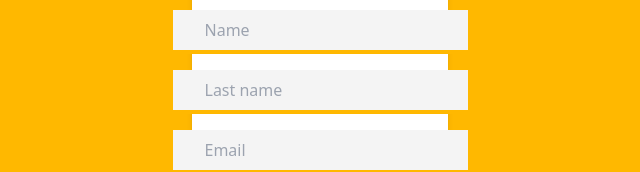
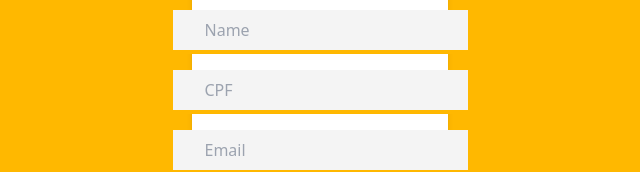
Before and after one commit to eduardo-victor/frontend-bank, a React (Vite) app: page /register in a window 1280 px wide. Shown: the part 178-350 px from the top of the page, without its empty margins (320-960 px from the left). Built offline with nearby package versions, Linux system fonts and the light colour scheme.

Commit message:
👌 IMPROVE: Create register function

```diff
--- a/package.json
+++ b/package.json
@@ -14,12 +14,17 @@
     "@fortawesome/free-solid-svg-icons": "^6.2.1",
     "@fortawesome/react-fontawesome": "^0.2.0",
     "@heroicons/react": "^2.0.13",
+    "@types/react-input-mask": "^3.0.2",
+    "axios": "^1.2.0",
     "react": "^18.2.0",
     "react-dom": "^18.2.0",
+    "react-imask": "^6.4.3",
+    "react-input-mask": "^3.0.0-alpha.2",
     "react-router-dom": "^6.4.3",
     "reactjs-popup": "^2.0.5"
   },
   "devDependencies": {
+    "@types/node": "^18.11.9",
     "@types/react": "^18.0.24",
     "@types/react-dom": "^18.0.8",
     "@vitejs/plugin-react": "^2.2.0",
--- a/src/pages/RegisterPage.tsx
+++ b/src/pages/RegisterPage.tsx
@@ -1,24 +1,52 @@
-import React from 'react'
+import axios from 'axios'
+import React, { useEffect, useState } from 'react'
 import { Link } from 'react-router-dom'
 
+
 const RegisterPage = () => {
+
+  const [register, setRegister] = useState({
+    'name': '',
+    'cpf': '',
+    'email': '',
+    'gender': 'M ',
+    'wage': '',
+    'phone': '',
+    'password': '',
+    'born_date': ''
+  })
+
+  const onInputChange = (evt: any) => {
+    evt.preventDefault()
+    setRegister({...register, [evt.target.name]: evt.target.value })
+    console.log(register)
+  }
+
+  const registerUser = () => {
+    axios.post('http://127.0.0.1:8000/api/client/', register)
+    .then((res) => {
+      console.log(res)
+    })
+  }
+
   return (
     <div className='w-full h-screen bg-yellow flex items-center justify-center flex-col gap-4'>
       <Link to="/" className='font-quicksand font-bold text-6xl text-white [text-shadow:_0_2px_0_rgb(0_0_0_/_20%)] hover:transition-all hover:translate-y-1 hover:duration-300 hover:ease-in'>bankey</Link>
         <div className='w-[85vw] h-[85vh] lg:w-[20vw] lg:h-[vh] bg-white rounded-md shadow-md flex flex-col items-center justify-center'>
-            <form className='h-[80vh] w-[85vw] flex flex-col items-center justify-center gap-4 '>
+            <form onSubmit={registerUser} className='h-[80vh] w-[85vw] flex flex-col items-center justify-center gap-4 '>
             <h1 className='font-inter text-3xl text-yellow font-bold [text-shadow:_0_2px_0_rgb(0_0_0_/_20%)]'>SIGN UP</h1>
-                <input type="text" placeholder='Name' className='py-2 px-8 bg-[#F4F4F4] border-b-4 border-yellow outline-none'/>
-                <input type="text" placeholder='Last name' className='py-2 px-8 bg-[#F4F4F4] border-b-4 border-yellow outline-none'/>
-                <input type="email" placeholder='Email' className='py-2 px-8 bg-[#F4F4F4] border-b-4 border-yellow outline-none'/>
-                <select name="" id="" className='py-2 px-[11.5vh] lg:px-[11vh] lg:py-[0.6vw] font-inter border-b-4 border-yellow bg-[#F4F4F4]'>
+                <input type="text" placeholder='Name' name="name" onChange={onInputChange} className='py-2 px-8 bg-[#F4F4F4] border-b-4 border-yellow outline-none'/>
+                <input type="text" placeholder='CPF' name='cpf' onChange={onInputChange} className='py-2 px-8 bg-[#F4F4F4] border-b-4 border-yellow outline-none'/>
+                <input type="email" placeholder='Email' name='email' onChange={onInputChange} className='py-2 px-8 bg-[#F4F4F4] border-b-4 border-yellow outline-none'/>
+                <select name="gender" id="" onChange={onInputChange} className='py-2 px-[11.5vh] lg:px-[11vh] lg:py-[0.6vw] font-inter border-b-4 border-yellow bg-[#F4F4F4]'>
                     <option value="M" className='font-inter'>Male</option>
                     <option value="F" className='font-inter'>Female</option>
                 </select>
-                <input type="text" placeholder='Phone' className='py-2 px-8 bg-[#F4F4F4] border-b-4 border-yellow outline-none'/>
-                <input type="text" placeholder='Wage' className='py-2 px-8 bg-[#F4F4F4] border-b-4 border-yellow outline-none'/>
-                <input type="password" placeholder='Password' className='py-2 px-8 bg-[#F4F4F4] border-b-4 border-yellow outline-none'/>
-                <input type="date" placeholder='Born Date' className='py-2 px-[8.3vh] lg:px-14 bg-[#F4F4F4] border-b-4 border-yellow outline-none'/>
+                <input type="text" name="phone" placeholder='Phone' onChange={onInputChange} className='py-2 px-8 bg-[#F4F4F4] border-b-4 border-yellow outline-none'/>
+                <input type="text" placeholder='Wage' name='wage' onChange={onInputChange} className='py-2 px-8 bg-[#F4F4F4] border-b-4 border-yellow outline-none'/>
+                <input type="password" placeholder='Password' name='password' onChange={onInputChange}  className='py-2 px-8 bg-[#F4F4F4] border-b-4 border-yellow outline-none'/>
+                <input type="date" placeholder='Born Date' name='born_date' onChange={onInputChange} className='py-2 px-[8.3vh] lg:px-14 bg-[#F4F4F4] border-b-4 border-yellow outline-none'/>
+
                 <button className='py-2 px-[12vh] lg:px-[11vh] font-inter border-2 border-yellow bg-yellow rounded-sm hover:bg-transparent hover:border-2 hover:border-yellow hover:text-yellow hover:transition text-white'>Register</button>
             </form>
             <Link to="/login" className='font-inter text-sm mb-2 hover:text-yellow'>Already have key? Click here!</Link>
```
Also changed, not shown: tsconfig.json (line endings or trailing spaces), 1 other file (tests, documents, lock files or other folders).
